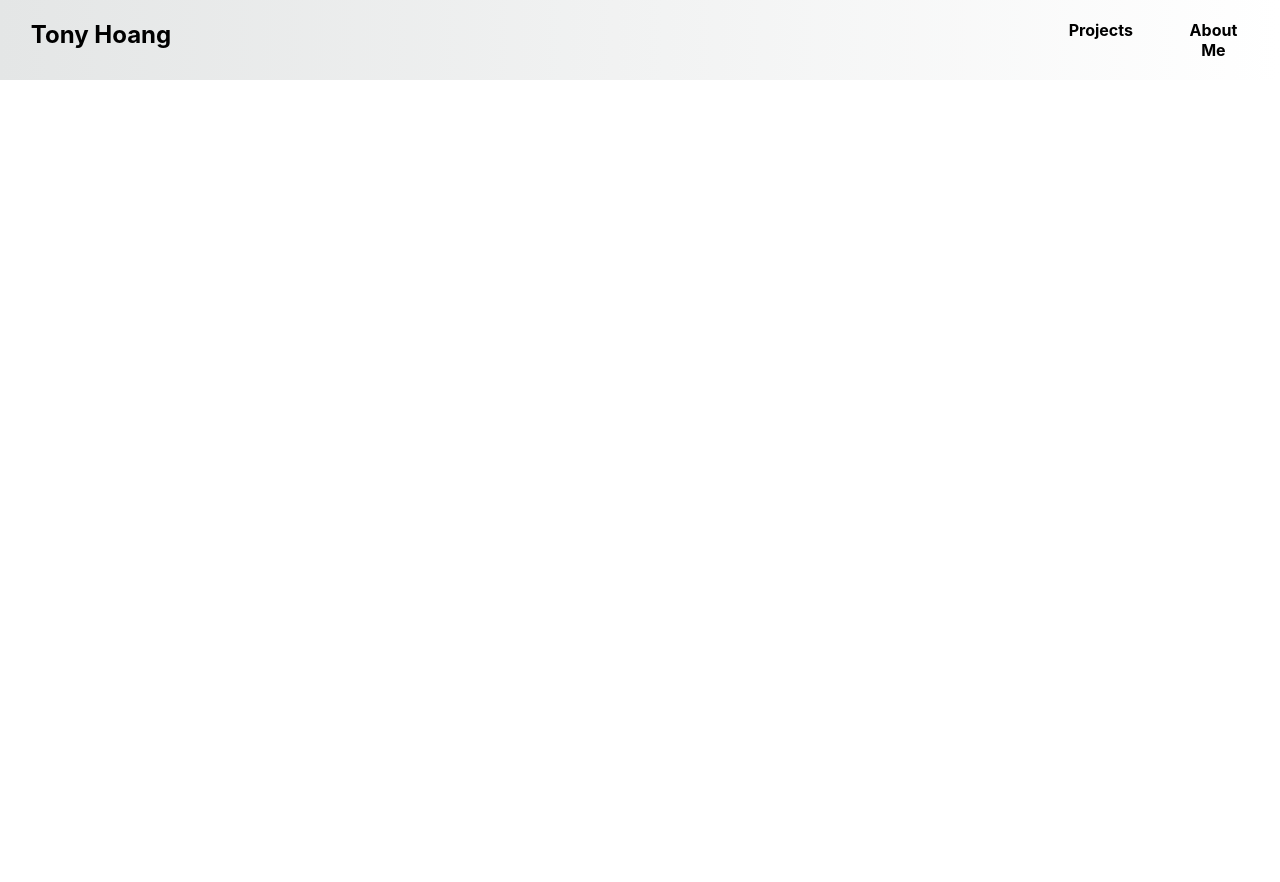
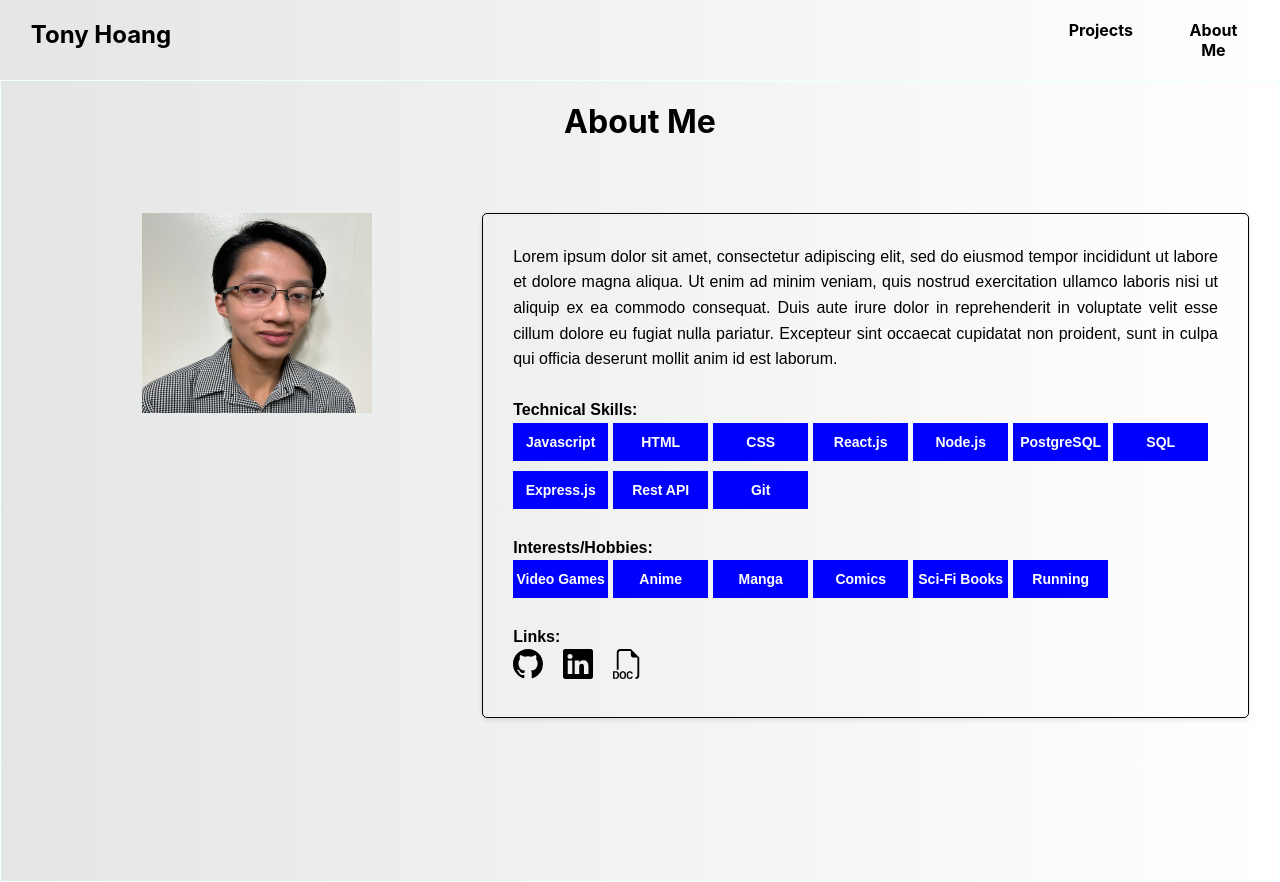
Before and after one commit to TonyH98/tony-portfolio, a React (Create React App) app: page /About in a window 1280 px wide. Shown: the top 882 px of the page. Before the commit the page ends 800 px from the top, so only its background shows below. Built offline with nearby package versions, Linux system fonts and the light colour scheme.

Commit message:
About Section is almost finish will need to replace the lorem ispum with an actual bio

```diff
--- /dev/null
+++ b/src/Components/About/About.css
@@ -0,0 +1,45 @@
+@media (min-width: 993px){
+
+  .About{
+    background-color: linear;
+    background: linear-gradient(to right, rgb(228, 230, 230), white);
+    height: 100vh;
+    border: solid 1px azure;
+  }
+
+    .profile-picture{
+        width: 230px;
+        height: 200px;
+    }
+
+      .bio-container {
+        font-family: Arial, sans-serif;
+        font-size: 16px;
+        text-align: justify;
+        line-height: 1.6;
+        padding: 30px;
+        border: solid 1px rgba(0, 0, 0, 0.1);
+        border-radius: 5px;
+        box-shadow: 0 2px 5px rgba(0, 0, 0, 0.1);
+        position: relative;
+        right: 30px;
+        border: black solid 1px;
+      }
+
+
+    .About-Section{
+        position: relative;
+        top: 50px;
+        display: grid;
+        grid-template-columns: 40% 60%;
+
+    }
+
+    .some-links{
+      display: grid;
+      grid-template-columns: repeat(3, 50px);
+
+
+    }
+
+}
--- a/src/Components/About/About.js
+++ b/src/Components/About/About.js
@@ -1,8 +1,94 @@
+import "./About.css"
+
+import {BsGithub} from  "react-icons/bs"
+import {BsLinkedin} from  "react-icons/bs"
+import { BsFiletypeDoc } from 'react-icons/bs'
+
 
 function About(){
 
+const technicalSkills = ["Javascript", "HTML", "CSS", "React.js", "Node.js",
+"PostgreSQL", "SQL", "Express.js", "Rest API", "Git"]
+
+const hobbies = ["Video Games", "Anime", "Manga", "Comics", "Sci-Fi Books", "Running"]
+
+
 return(
-    <div>
+    <div className="About">
+
+        <h1>About Me</h1>
+
+        <div className="About-Section">
+
+        <div className="profile-container">
+            <img src="/profile.jpeg" alt="profile" className="profile-picture"></img>
+        </div>
+
+        <div className="bio-container">
+
+        <div>
+        Lorem ipsum dolor sit amet,
+        consectetur adipiscing elit,
+        sed do eiusmod tempor incididunt ut labore et
+        dolore magna aliqua. Ut enim ad minim veniam,
+        quis nostrud exercitation ullamco laboris nisi ut
+        aliquip ex ea commodo consequat. Duis aute irure dolor
+         in reprehenderit in voluptate velit esse
+         cillum dolore eu fugiat nulla pariatur.
+         Excepteur sint occaecat cupidatat non proident,
+         sunt in culpa qui officia deserunt mollit anim id
+          est laborum.
+
+        <br/>
+        <br></br>
+        <span style={{"fontWeight": "bold"}}> Technical Skills:</span>
+                        <div className="tools-container">
+                   {technicalSkills.map((tech) => {
+                    return(
+                        <div className="tools" key={tech}>
+                            {tech}
+                        </div>
+                    )
+                   })}
+
+                   </div>
+
+        <br/>
+
+        <span style={{"fontWeight": "bold"}}> Interests/Hobbies: </span>
+                        <div className="interests-container">
+                   {hobbies.map((hobby) => {
+                    return(
+                        <div className="hobby" key={hobby}>
+                            {hobby}
+                        </div>
+                    )
+                   })}
+
+                   </div>
+
+        <br/>
+
+        <span style={{"fontWeight": "bold"}}> Links: </span>
+
+        <div className="some-links">
+
+    <a href='https://github.com/TonyH98' target="_blank"><BsGithub size="30px"/></a>
+
+    <a href='https://www.linkedin.com/in/tony-hoang-3a4907182/' target="_blank"><BsLinkedin size="30px"/></a>
+
+    <a href="/Resume.pdf" target="_blank"><BsFiletypeDoc size="30px"/></a>
+        </div>
+
+
+        </div>
+
+
+        </div>
+
+
+        </div>
+
 
     </div>
 )
--- a/src/Components/LandingPage/Home.css
+++ b/src/Components/LandingPage/Home.css
@@ -84,6 +84,7 @@
         margin-top: 10px;
         width: 120px;
         height: 50px;
+        border-radius: 3px;
       }
 
 
--- a/src/Components/Projects/Project.css
+++ b/src/Components/Projects/Project.css
@@ -58,24 +58,30 @@
   right: 200px;
 }
 
-.tools-container{
+.tools-container, .interests-container{
   display: grid;
   grid-template-columns: repeat(auto-fill, 95px);
   grid-column-gap: 5px;
-  grid-row-gap: 3px;
+  grid-row-gap: 10px;
 }
 
-.tools{
+.tools, .hobby {
   text-align: center;
   border: blue 1px solid;
   background-color: blue;
   color: white;
   font-size: 14px;
-  height: 36px;
-  padding-top: 8px;
+  height: auto;
+  line-height: 36px;
+  white-space: nowrap;
+  overflow: visible; /* updated overflow property */
   font-weight: bold;
+  display: inline-block;
 }
 
 
 
+
+
+
 }
```
Also changed, not shown: public/profile.jpeg (added).
